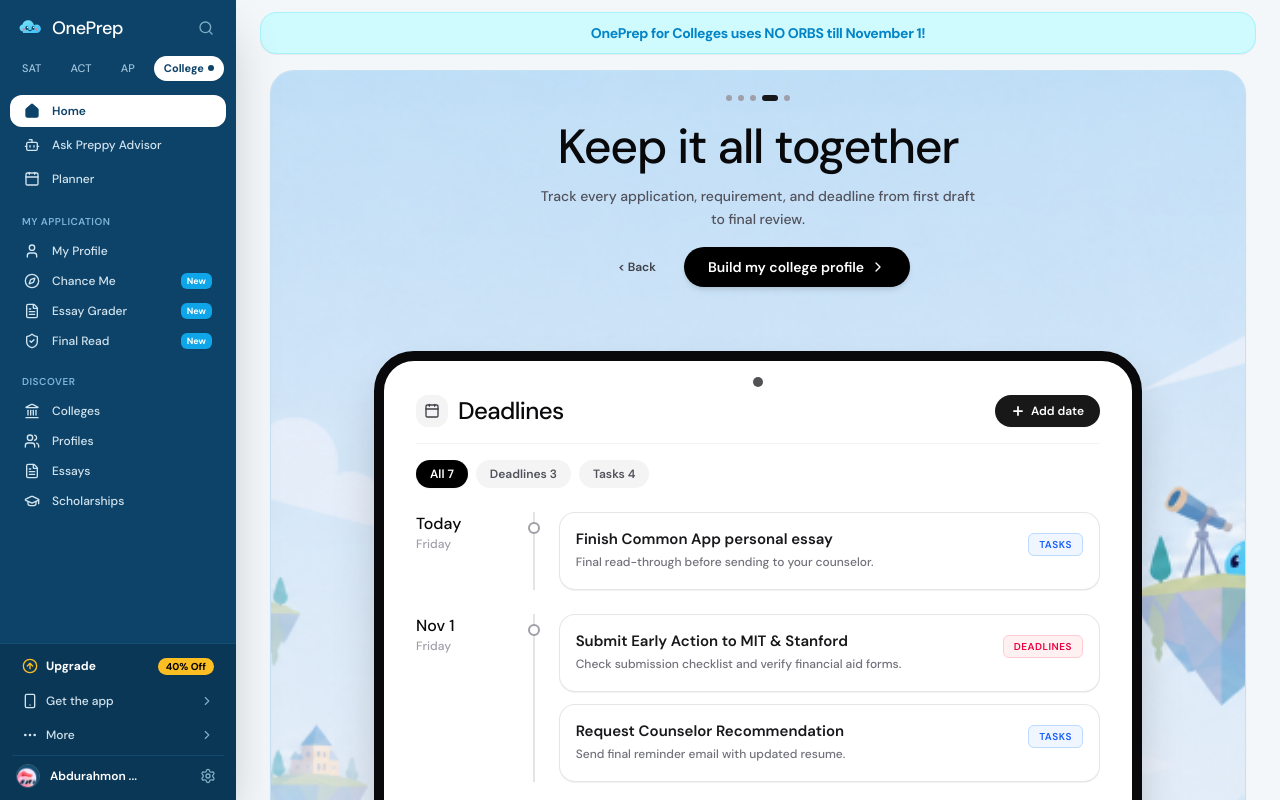
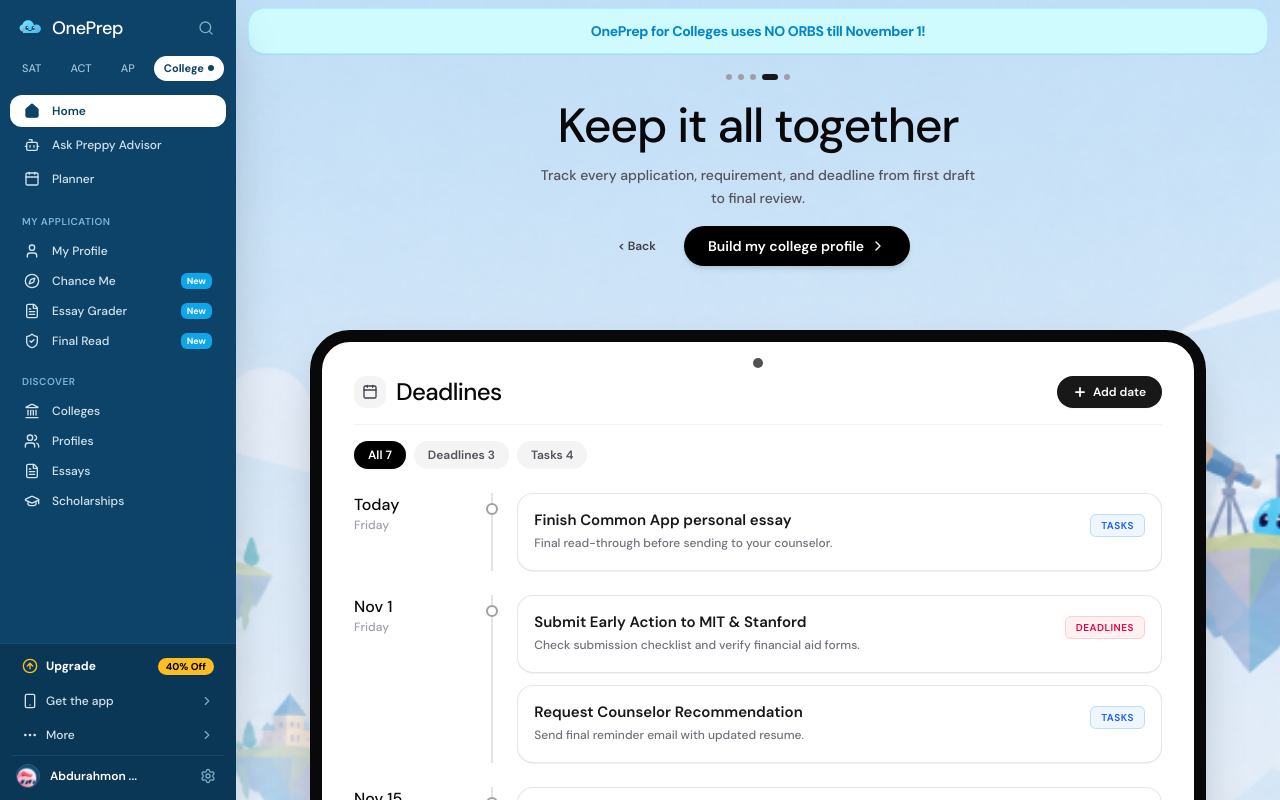
Before and after one commit to abdurahmonpy/ihsan-prep, a Next.js app: page /dashboard in a window 1280 px wide. Shown: the top 800 px of the page. Built offline with nearby package versions, Linux system fonts and the light colour scheme.

Commit message:
fix(dashboard): make background full bleed edge-to-edge without container boxes

```diff
--- a/src/app/dashboard/page.tsx
+++ b/src/app/dashboard/page.tsx
@@ -1,9 +1,7 @@
 "use client";
 
 import { useState } from "react";
-import Link from "next/link";
 import { useRouter } from "next/navigation";
-import { motion } from "framer-motion";
 import {
   Calendar,
   Plus,
@@ -91,32 +89,17 @@
   const dateGroups = Array.from(new Set(deadlinesData.map((i) => i.dateGroup)));
 
   return (
-    <div className="min-h-screen bg-[#f3f7fa] text-zinc-900 font-dm-sans flex selection:bg-[#38bdf8] selection:text-white">
+    <div className="min-h-screen bg-[#0e4369] text-zinc-900 font-dm-sans flex selection:bg-[#38bdf8] selection:text-white overflow-x-hidden">
       {/* ---------------- SIDEBAR ---------------- */}
       <Sidebar />
 
-      {/* ---------------- MAIN CONTENT WRAPPER ---------------- */}
+      {/* ---------------- FULL-BLEED MAIN CONTENT WRAPPER ---------------- */}
       <div
-        className={`flex-1 min-h-screen flex flex-col transition-all duration-300 ease-[cubic-bezier(0.16,1,0.3,1)] ${
+        className={`flex-1 min-h-screen flex flex-col relative transition-all duration-300 ease-[cubic-bezier(0.16,1,0.3,1)] ${
           isOpen ? "ml-[236px]" : "ml-0"
-        }`}
+        } bg-[#d8ecf9]`}
       >
-        {/* ---------------- TOP BANNER ---------------- */}
-        <div className="w-full px-4 sm:px-6 pt-3 pb-1">
-          <div className="w-full py-2.5 px-4 rounded-2xl bg-[#cffafe] border border-[#a5f3fc] shadow-2xs text-center flex items-center justify-center gap-2">
-            <span className="text-xs sm:text-sm font-bold text-[#0284c7] tracking-tight">
-              OnePrep for Colleges uses NO ORBS till November 1!
-            </span>
-          </div>
-        </div>
-
-        {/* ---------------- MAIN HERO & COLLEGE SHOWCASE ---------------- */}
-        <main className="flex-1 px-4 sm:px-6 py-3 max-w-5xl w-full mx-auto space-y-4">
-          {/* ============================================================ */}
-          {/* HERO BANNER SECTION (Full Original Artwork + Keep It All Together) */}
-          {/* ============================================================ */}
-          <div className="relative w-full overflow-hidden rounded-3xl bg-[#d5eaf9] border border-[#b9dcf5]/60 pt-5 pb-0 px-4 sm:px-8 text-center flex flex-col justify-between items-center shadow-xs">
-            {/* Full Original Background Illustration */}
+        {/* Full-bleed background image covering the entire main pane without any container */}
         <div className="absolute inset-0 pointer-events-none z-0 overflow-hidden">
           <img
             src="/keep-it-together-bg.png"
@@ -125,6 +108,17 @@
           />
         </div>
 
+        {/* ---------------- TOP BANNER (Full width across pane) ---------------- */}
+        <div className="w-full px-2 sm:px-3 pt-2 pb-1 relative z-30">
+          <div className="w-full py-2.5 px-4 rounded-2xl bg-[#cffafe] border border-[#a5f3fc] shadow-2xs text-center">
+            <span className="text-xs sm:text-sm font-bold text-[#0284c7] tracking-tight">
+              OnePrep for Colleges uses NO ORBS till November 1!
+            </span>
+          </div>
+        </div>
+
+        {/* ---------------- MAIN HERO CONTENT (Directly on Background) ---------------- */}
+        <main className="flex-1 w-full flex flex-col justify-between items-center text-center pt-3 pb-0 px-4 sm:px-8 relative z-10">
           {/* 5 Carousel Indicator Dots at Top */}
           <div className="flex items-center justify-center gap-1.5 z-10 pt-1">
             {[0, 1, 2, 3, 4].map((dot) => (
@@ -173,11 +167,11 @@
           </div>
 
           {/* ============================================================ */}
-            {/* TABLET MOCKUP WITH DEADLINES DISPLAY (Moved Down as Requested)*/}
-            {/* Non-interactive showcase preview ('turadigan narsa')          */}
+          {/* TABLET MOCKUP WITH DEADLINES DISPLAY                         */}
+          {/* Rises directly from the background, non-interactive          */}
           {/* ============================================================ */}
-            <div className="w-full max-w-3xl mx-auto mt-14 sm:mt-16 select-none relative z-20">
-              <div className="rounded-t-[32px] sm:rounded-t-[40px] border-[8px] sm:border-[10px] border-b-0 border-zinc-950 bg-white shadow-2xl pt-2 px-5 sm:px-8 pb-12 text-left">
+          <div className="w-full max-w-3xl sm:max-w-4xl mx-auto mt-12 sm:mt-16 select-none relative z-20">
+            <div className="rounded-t-[32px] sm:rounded-t-[40px] border-[10px] sm:border-[12px] border-b-0 border-zinc-950 bg-white shadow-2xl pt-2 px-5 sm:px-8 pb-16 text-left">
               {/* Tablet Top Camera Notch Dot */}
               <div className="w-2.5 h-2.5 rounded-full bg-zinc-800 mx-auto my-2 opacity-80" />
 
@@ -270,7 +264,6 @@
               </div>
             </div>
           </div>
-          </div>
         </main>
       </div>
     </div>
```
Lines whose indentation alone changed are shown as unchanged.
